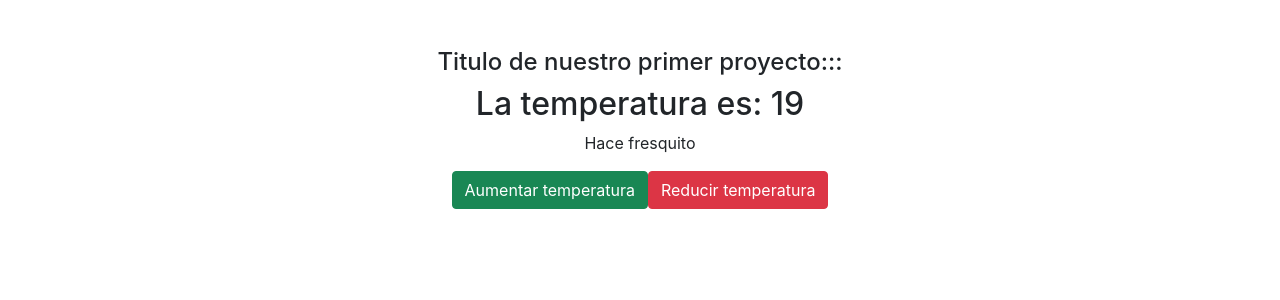
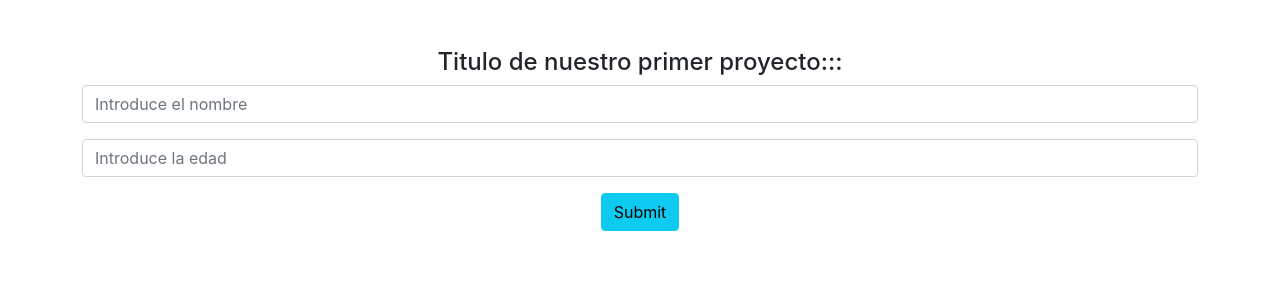
Before and after one commit to samueldazadaza/cursoreact, a React (Create React App) app: page / in a window 1280 px wide. Shown: the top 300 px of the page. Built offline with nearby package versions, Linux system fonts and the light colour scheme.

Commit message:
19- formularios

```diff
--- a/src/App.jsx
+++ b/src/App.jsx
@@ -1,12 +1,12 @@
 import React from 'react';
 import './App.css';
-import Temperatura from './components/Temperatura'
+import Formulario from './components/Formulario'
 
 function App() {
   return (
     <div className="App mt-5">
       <h4>Titulo de nuestro primer proyecto:::</h4>
-      <Temperatura></Temperatura>
+      <Formulario></Formulario>
     </div>
   );
 }
--- /dev/null
+++ b/src/components/Formulario.jsx
@@ -0,0 +1,15 @@
+import React from 'react'
+
+const Formulario = () => {
+  return (
+    <div className="container">
+        <form className="form-group">
+            <input placeholder="Introduce el nombre" className="form-control mb-3" type="text" />
+            <input placeholder="Introduce la edad" className="form-control mb-3" type="text" />
+            <input className="btn btn-info btn-block mb-3" type="submit" />
+        </form>
+    </div>
+  )
+}
+
+export default Formulario
```
